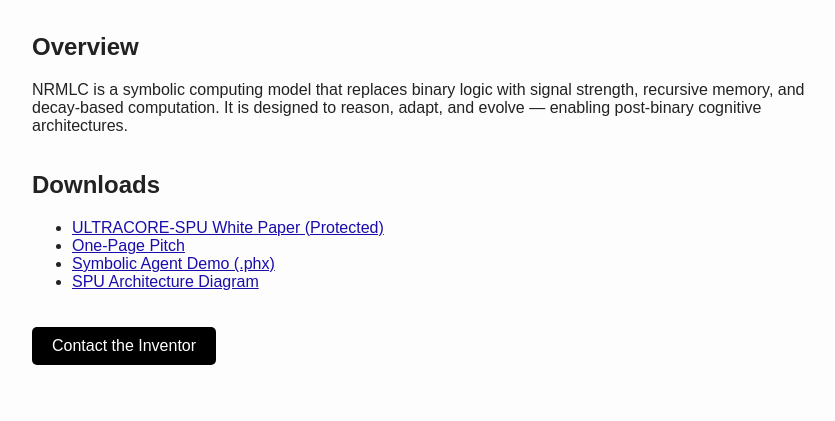
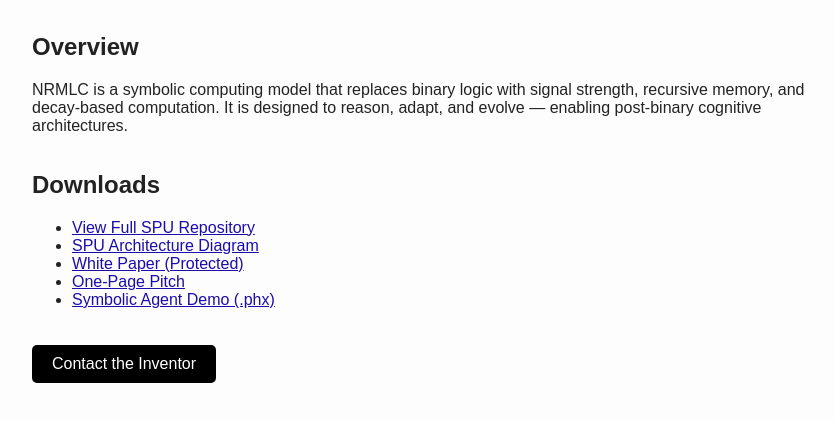
Before and after one commit to NRMLC-Hub/NRMLC-Overview, a plain HTML site: page Index.html in a window 1280 px wide. Shown: the part 159-580 px from the top of the page, without its empty margins (208-1043 px from the left). Drawn offline with Linux system fonts and the light colour scheme.

Commit message:
Update Index.html

```diff
--- a/Index.html
+++ b/Index.html
@@ -29,12 +29,13 @@
      It is designed to reason, adapt, and evolve — enabling post-binary cognitive architectures.</p>
 
   <h2>Downloads</h2>
-  <ul>
-    <li><a href="https://github.com/NRMLC-Hub/Ai-Superconductivity-Recursive-Compute/blob/main/ULTRACORE-SPU_WhitePaper_Draft_v3_PROTECTED.docx" target="_blank">ULTRACORE-SPU White Paper (Protected)</a></li>
-    <li><a href="https://github.com/NRMLC-Hub/NRMLC-Overview/blob/main/NRMLC_One_Page_Pitch.pdf" target="_blank">One-Page Pitch</a></li>
-    <li><a href="https://github.com/NRMLC-Hub/NRMLC-Overview/blob/main/AgentCore.phx" target="_blank">Symbolic Agent Demo (.phx)</a></li>
-    <li><a href="https://github.com/NRMLC-Hub/Ai-Superconductivity-Recursive-Compute/blob/main/SPU-SC_Schematic.png" target="_blank">SPU Architecture Diagram</a></li>
-  </ul>
+<ul>
+  <li><a href="https://github.com/NRMLC-Hub/Ai-Superconductivity-Recursive-Compute" target="_blank">View Full SPU Repository</a></li>
+  <li><a href="https://github.com/NRMLC-Hub/Ai-Superconductivity-Recursive-Compute/blob/main/SPU-SC_Schematic.png" target="_blank">SPU Architecture Diagram</a></li>
+  <li><a href="https://github.com/NRMLC-Hub/Ai-Superconductivity-Recursive-Compute/blob/main/ULTRACORE-SPU_WhitePaper_Draft_v3_PROTECTED.docx" target="_blank">White Paper (Protected)</a></li>
+  <li><a href="https://github.com/NRMLC-Hub/NRMLC-Overview/blob/main/NRMLC_One_Page_Pitch.pdf" target="_blank">One-Page Pitch</a></li>
+  <li><a href="https://github.com/NRMLC-Hub/NRMLC-Overview/blob/main/AgentCore.phx" target="_blank">Symbolic Agent Demo (.phx)</a></li>
+</ul>
 
   <a class="button" href="mailto:nestingrealmsmodel@gmail.com">Contact the Inventor</a>
 </body>
```
